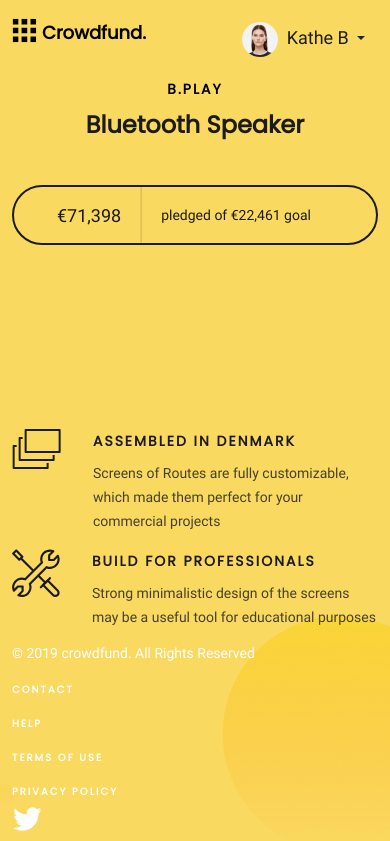
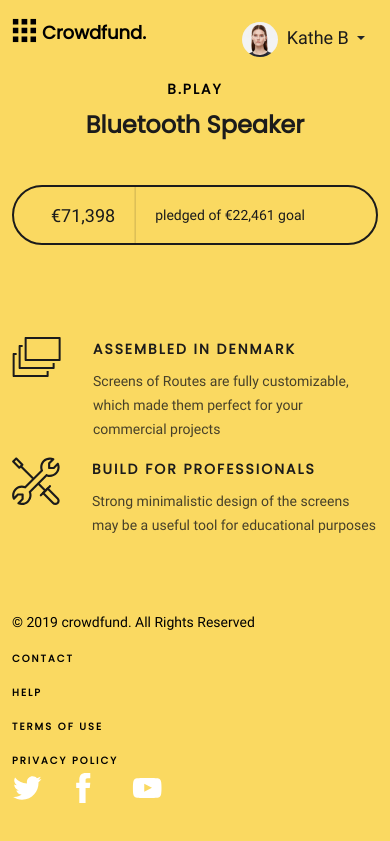
Before and after one commit to abasha2002/bs_challenge, a plain HTML site: page index.html in a window 390 px wide. Shown: the top 841 px of the page. Drawn offline with nearby package versions, Linux system fonts and the light colour scheme.

Commit message:
Update style.css

```diff
--- a/style.css
+++ b/style.css
@@ -8,18 +8,16 @@
 }
 *{
     box-sizing: border-box;
+    padding: 0;
 }
 
 body{
     background-color: #FAD961;
     position: relative;
-    overflow: hidden;
 }
 
 @media only screen and (max-width: 768px) {
-    body{
-        overflow: unset !important;
-    }
+
     header p{
         font-size: 18px !important;
     }
@@ -32,6 +30,10 @@ body{
 
     section{
         padding:  0 !important;
+    }
+    .section_row{
+        padding-left: 0 !important;
+        padding-bottom: 250px !important;
     }
     section h1{
         font-size: 24px !important;
@@ -52,9 +54,10 @@ body{
         letter-spacing: 0 !important;
     }
     .main_image{
-        width: 100%;
-        height: 200px !important;
-        bottom: -10% !important;
+        display: none !important;
+    }
+    .back{
+        display: none;
     }
     .footer_row div{
         display: flex;
@@ -66,13 +69,17 @@ body{
         font-size: 14px !important;
         width: fit-content !important;
     }
-    footer p{
-        color: white !important;
-    }
+
     footer a{
         font-size: 10px !important;
         margin: 0px !important;
-        color: white !important;
+
+    }
+    footer a:nth-child(3){
+        color: black !important;
+    }
+    footer a:nth-child(4){
+        color: black !important;
     }
     .twitter{
         width: 30px !important;
@@ -81,6 +88,14 @@ body{
     .facebook{
         width: 30px !important;
         height: 30px !important;
+    }
+    .youtube{
+        width: 30px !important;
+        height: 30px !important;
+    }
+    .footer_row div:nth-child(3){
+        display: flex !important;
+        flex-direction: row !important;
     }
 }
 
@@ -134,18 +149,16 @@ footer a:nth-child(4){
 }
 
 .main_image{
-    width: 840px;
-    height: 529px;
-    position: absolute;
-    right: 0;
-    bottom: -10%;
-    z-index: -1;
+    width: 100%;
+    height: 452px;
 }
 .back{
     position: absolute;
     right: 0;
     bottom: 50px;
-    z-index: -1;
+}
+.section_row{
+    padding-left: 100px;
 }
 .main_div{
     flex-direction: column;
@@ -177,7 +190,7 @@ footer a:nth-child(4){
     border-radius: 100px;
     background-color: inherit;
     margin-top: 42px;
-    margin-bottom: 92px;
+
     display: flex;
     align-items: center;
 }
@@ -223,3 +236,9 @@ footer a:nth-child(4){
     opacity: 0.8;
     width: 313px;
 }
+footer{
+    position: absolute;
+    bottom: 0;
+    left: 50%;
+    transform: translateX(-50%);
+}
```
